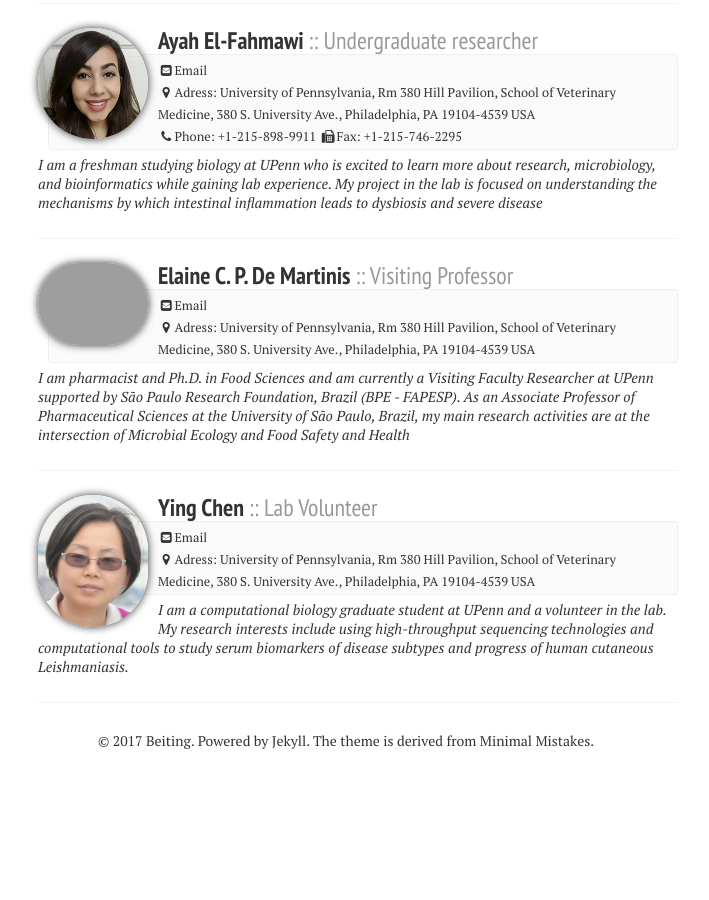
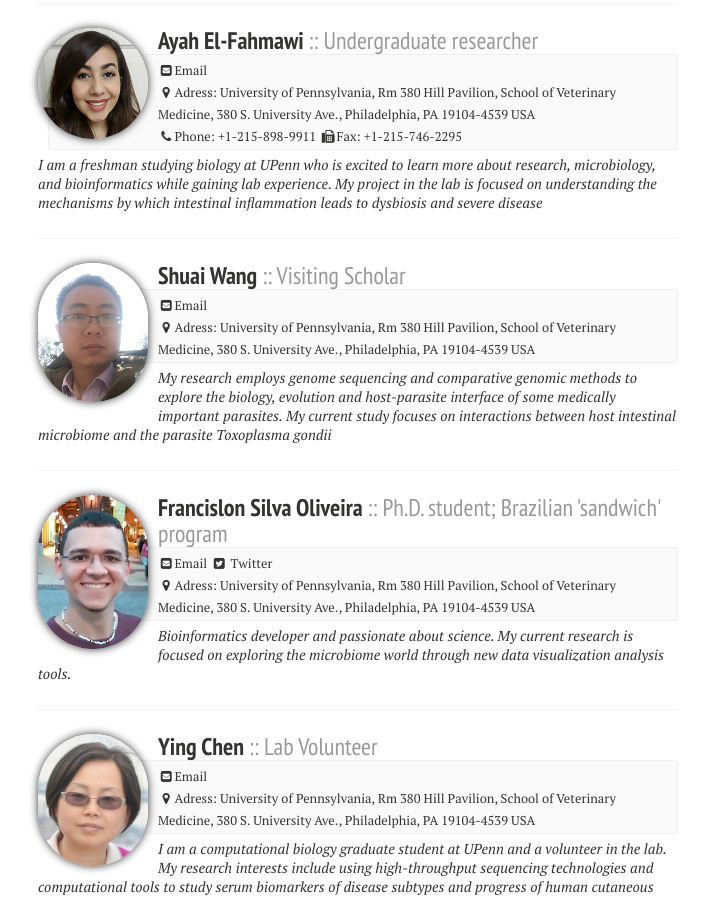
Before and after one commit to hostmicrobe/hostmicrobe.github.io, a Jekyll site: the page built from people/index.md, in a window 1280 px wide and 900 px high, scrolled down 590 px. Shown: the whole window, without its empty margins (222-931 px from the left). Built offline with Jekyll 4.4.1, drawn with Linux system fonts in a browser that asks for light colours; nearby versions of some CDN libraries; before the commit the page ends 1389 px from its top, so only the background shows below that.

Commit message:
updating pubs

```diff
--- a/_data/people.yml
+++ b/_data/people.yml
@@ -32,13 +32,22 @@
   address: University of Pennsylvania, Rm 380 Hill Pavilion, School of Veterinary Medicine, 380 S. University Ave., Philadelphia, PA 19104-4539 USA
   bio: "I am a freshman studying biology at UPenn who is excited to learn more about research, microbiology, and bioinformatics while gaining lab experience.  My project in the lab is focused on understanding the mechanisms by which intestinal inflammation leads to dysbiosis and severe disease"
 
-- alias: Elaine
-  name: Elaine C. P. De Martinis
-  role: Visiting Professor
-  email: edemarti37@yahoo.com.br
-  avatar: elaine.jpg
+- alias: Shuai
+  name: Shuai Wang
+  role: Visiting Scholar
+  email: wshuai@upenn.edu
+  avatar: shuai.jpg
   address: University of Pennsylvania, Rm 380 Hill Pavilion, School of Veterinary Medicine, 380 S. University Ave., Philadelphia, PA 19104-4539 USA
-  bio: "I am pharmacist and Ph.D. in Food Sciences and am currently a Visiting Faculty Researcher at UPenn supported by São Paulo Research Foundation, Brazil (BPE - FAPESP).  As an Associate Professor of Pharmaceutical Sciences at the University of São Paulo, Brazil, my main research activities are at the intersection of Microbial Ecology and Food Safety and Health"
+  bio: "My research employs genome sequencing and comparative genomic methods to explore the biology, evolution and host-parasite interface of some medically important parasites. My current study focuses on interactions between host intestinal microbiome and the parasite Toxoplasma gondii"
+
+- alias: Francislon
+  name: Francislon Silva Oliveira
+  role: Ph.D. student; Brazilian 'sandwich' program
+  email: francislon@gmail.com
+  twitter: francislon
+  avatar: francislon.jpg
+  address: University of Pennsylvania, Rm 380 Hill Pavilion, School of Veterinary Medicine, 380 S. University Ave., Philadelphia, PA 19104-4539 USA
+  bio: "Bioinformatics developer and passionate about science. My current research is focused on exploring the microbiome world through new data visualization analysis tools."
 
 - alias: Ying
   name: Ying Chen
```
Also changed, not shown: publications/index.md (+1 -1 lines), images/francislon.jpg (added), images/shuai.jpg (added).
